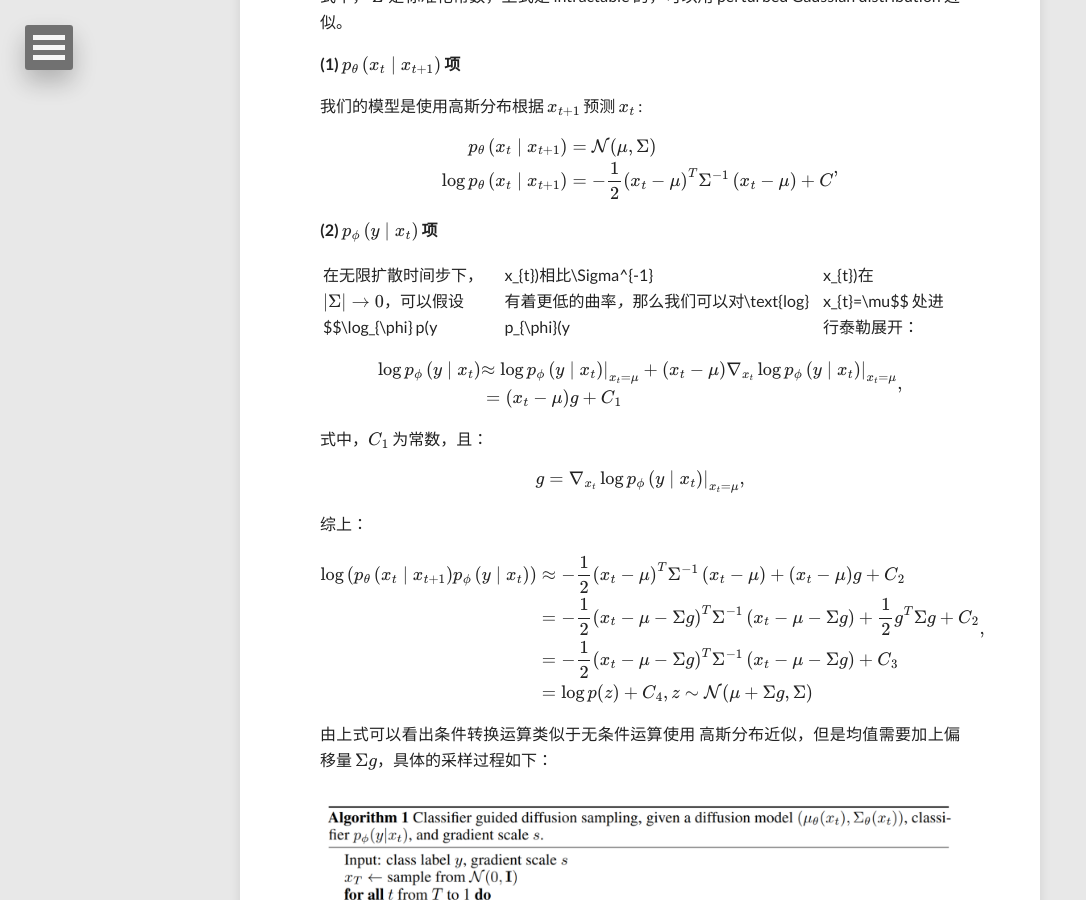
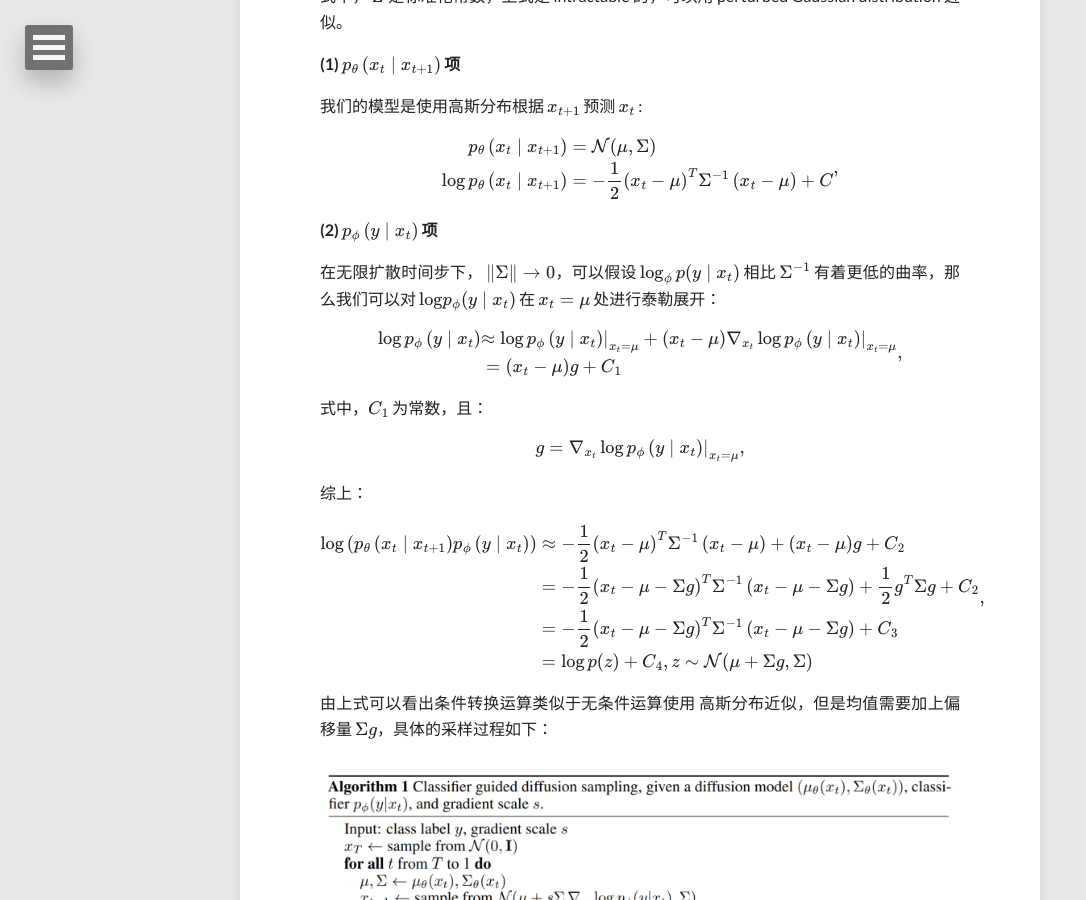
Before and after one commit to JuewenPeng/sunlin-ai.github.io, a Jekyll site: the page built from _posts/2022-05-30-guided-diffusion.md, in a window 1280 px wide and 900 px high, scrolled down 2759 px. Shown: the whole window, without its empty margins (0-1086 px from the left). Built offline with Jekyll 4.4.1, drawn with Linux system fonts in a browser that asks for light colours; nearby versions of some CDN libraries; formulas are drawn with MathJax 3; comment, search, counter and statistics services are not loaded; some of the changed text lies outside the part shown.

Commit message:
Update 2022-05-30-guided-diffusion.md

````diff
--- a/_posts/2022-05-30-guided-diffusion.md
+++ b/_posts/2022-05-30-guided-diffusion.md
@@ -92,7 +92,7 @@ p_{\theta}\left(x_{t} \mid x_{t+1}\right) &=\mathcal{N}(\mu, \Sigma) \\
 
 **(2) $$ p_{\phi}\left(y \mid x_{t}\right)$$ 项**
 
-在无限扩散时间步下， $$\|\Sigma\| \rightarrow 0$$，可以假设 $$\log_{\phi} p(y|x_{t})$$ 相比 $$\Sigma^{-1}$$ 有着更低的曲率，那么我们可以对 $$\text{log} p_{\phi}(y | x_{t})$$ 在 $$x_{t}=\mu$$  处进行泰勒展开：
+在无限扩散时间步下， $$\|\Sigma\| \rightarrow 0$$，可以假设 $$\log_{\phi} p(y\mid x_{t})$$ 相比 $$\Sigma^{-1}$$ 有着更低的曲率，那么我们可以对 $$\text{log} p_{\phi}(y \mid x_{t})$$ 在 $$x_{t}=\mu$$  处进行泰勒展开：
 
 $$\begin{aligned}
 \log p_{\phi}\left(y \mid x_{t}\right) &\left.\approx \log p_{\phi}\left(y \mid x_{t}\right)\right|_{x_{t}=\mu}+\left.\left(x_{t}-\mu\right) \nabla_{x_{t}} \log p_{\phi}\left(y \mid x_{t}\right)\right|_{x_{t}=\mu} \\
@@ -249,7 +249,7 @@ if schedule_name == "linear":
  $$\beta$$ 计算结果如下:
 
 <figure align="center">
-  <img src="/images/image-20220510141314281.png" >
+  <img src="/images/image-20220510141314281.png" style="zoom:50%" >
 </figure>
 
 如果选用 linear schedule：
@@ -281,7 +281,9 @@ if schedule_name == "cosine":
 
  $$\beta$$ 计算结果如下:
 
-![image-20220510141328096](../images/image-20220510141328096.png)
+<figure align="center">
+  <img src="/images/image-20220510141328096.png" >
+</figure>
 
 #### <a name=""></a> 参数计算
 
@@ -342,9 +344,6 @@ posterior_mean_coef2 = ((1.0 - alphas_cumprod_prev)* np.sqrt(alphas)/ (1.0 - alp
 
 <figure align="center">
   <img src="/images/image-20220510143659591.png" >
-</figure>
-
-<figure align="center">
   <img src="/images/image-20220510143725411.png" >
 </figure>
 
@@ -680,9 +679,11 @@ def p_mean_variance(self, model, x, t, clip_denoised=True, denoised_fn=None, mod
 
 当带条件时，需要在无条件 mean 基础上加上偏移量，采样过程如下：
 
-![image-20220506231348507](../assets/images/image-20220506231348507.png)
+<figure align="center">
+  <img src="/images/image-20220506231348507.png" >
+</figure>
 
-  $\nabla_{\mathbf{x_{t}}} \log p_{\phi}\left(\mathbf{y} \mid \mathbf{x_{t}}\right)$ 计算代码如下：
+  $$\nabla_{\mathbf{x_{t}}} \log p_{\phi}\left(\mathbf{y} \mid \mathbf{x_{t}}\right)$$ 计算代码如下：
 
 ```python
 def cond_fn(x, t, y=None):
````
